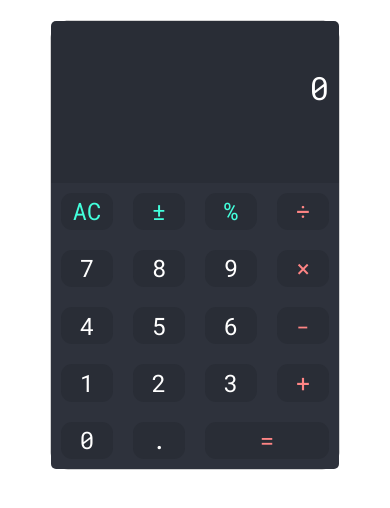
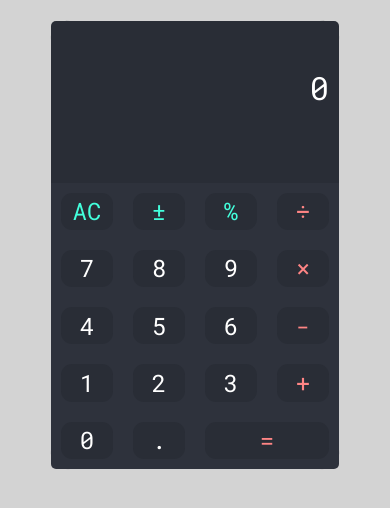
Before and after one commit to rahulmourya336/react-calc, a React (Create React App) app: page / in a window 390 px wide. Shown: the top 508 px of the page. Built offline with nearby package versions, Linux system fonts and the light colour scheme.

Commit message:
Update style & Media query

```diff
--- a/src/index.css
+++ b/src/index.css
@@ -9,6 +9,7 @@ body {
   margin: 0;
   -webkit-font-smoothing: antialiased;
   -moz-osx-font-smoothing: grayscale;
+  background: lightgrey;
 }
 
 
--- a/src/styles.tsx
+++ b/src/styles.tsx
@@ -17,6 +17,10 @@ flex-wrap:wrap;
 border-radius: 20px;
 border: 1px solid lightgrey;
 background: ${bgMinimumDark};
+@media (max-width: 375px) {
+    width: 100%;
+    height: 500px;
+  }
 `;
 
 export const Screen = styled.div`
```
